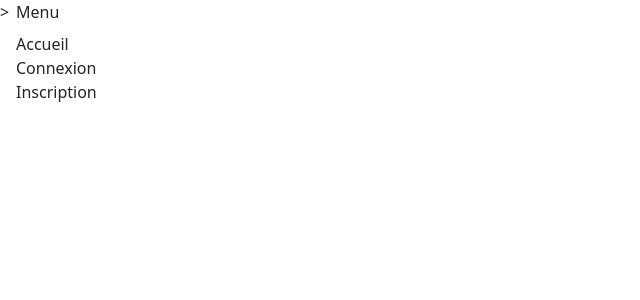
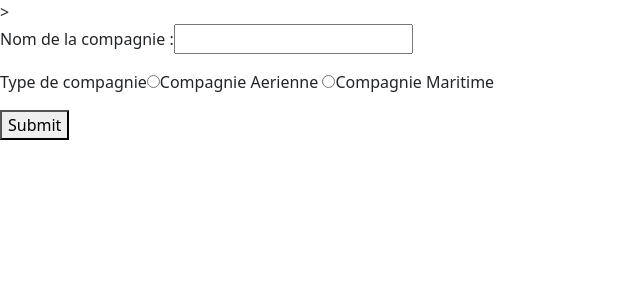
Before and after one commit to Coralie2798/ProjetFinalP2, an Angular app: page / in a window 1280 px wide. Shown: the top 300 px of the page, without its empty margins (0-640 px from the left). Built offline with nearby package versions, Linux system fonts and the light colour scheme.

Commit message:
compagnie formulaire

```diff
--- a/src/app/app.component.html
+++ b/src/app/app.component.html
@@ -1 +1,2 @@
-<app-main-nav></app-main-nav> <!--Pour mettre le menu sur toutes les pages-->>
+<!--<app-main-nav></app-main-nav> <!--Pour mettre le menu sur toutes les pages-->>
+<app-compagnie-formulaire></app-compagnie-formulaire>
--- a/src/app/app.module.ts
+++ b/src/app/app.module.ts
@@ -16,6 +16,7 @@ import { MatSidenavModule } from '@angular/material/sidenav';
 import { MatIconModule } from '@angular/material/icon';
 import { MatListModule } from '@angular/material/list';
 import { BrowserAnimationsModule} from '@angular/platform-browser/animations';
+import { CompagnieFormulaireComponent } from './component/compagnie-formulaire/compagnie-formulaire.component';
 
 @NgModule({
   declarations: [
@@ -23,7 +24,8 @@ import { BrowserAnimationsModule} from '@angular/platform-browser/animations';
     UtilisateurComponent,
     FormulaireInscriptionComponent,
     ConnexionFormulaireComponent,
-    MainNavComponent
+    MainNavComponent,
+    CompagnieFormulaireComponent
 
   ],
   imports: [
--- /dev/null
+++ b/src/app/component/compagnie-formulaire/compagnie-formulaire.component.html
@@ -0,0 +1,17 @@
+<form [formGroup]="form" (ngSubmit)="submit()">
+    <p>
+        <label>Nom de la compagnie :</label>
+        <input type="text" formControlName="nom">
+    </p>
+    <p>
+        <label>Type de compagnie</label>
+        <input type="radio" formControlName="type" value="Aerienne">Compagnie Aerienne
+        <input type="radio" formControlName="type" value="Maritime">Compagnie Maritime
+    </p>
+    <p>
+        <button  (click)="submit()">Submit</button>
+    </p>
+
+
+
+</form>
--- /dev/null
+++ b/src/app/component/compagnie-formulaire/compagnie-formulaire.component.ts
@@ -0,0 +1,24 @@
+import { Component } from '@angular/core';
+import { FormControl, FormGroup } from '@angular/forms';
+import { CompagnieService } from 'src/app/service/compagnie.service';
+
+@Component({
+  selector: 'app-compagnie-formulaire',
+  templateUrl: './compagnie-formulaire.component.html',
+  styleUrls: ['./compagnie-formulaire.component.css']
+})
+export class CompagnieFormulaireComponent {
+  constructor(private cs:CompagnieService){}
+
+  form=new FormGroup( {
+      "nom": new FormControl(""),
+      "type":new FormControl("")
+  })
+
+  submit(){
+
+
+    this.cs.addCompagnie(this.form.value)
+  }
+
+}
--- /dev/null
+++ b/src/app/service/compagnie.service.ts
@@ -0,0 +1,28 @@
+import { HttpClient } from '@angular/common/http';
+import { Injectable } from '@angular/core';
+
+@Injectable({
+  providedIn: 'root'
+})
+export class CompagnieService {
+
+    url!:string
+  constructor(private http: HttpClient) { }
+
+
+
+  addCompagnie(O: Partial<{ nom: string | null; type: string | null; }>){
+    console.log(O)
+
+    if (O["type"]=="Aerienne"){
+      this.url="http://localhost:8080/compagnie/saveCompagnieA"
+    }
+    else{
+      this.url="http://localhost:8080/compagnie/saveCompagnieM"
+    }
+
+    return this.http.post(this.url,O).subscribe()
+
+  }
+
+}
```
Also changed, not shown: src/app/component/compagnie-formulaire/compagnie-formulaire.component.css (added), 2 other files (tests, documents, lock files or other folders).
